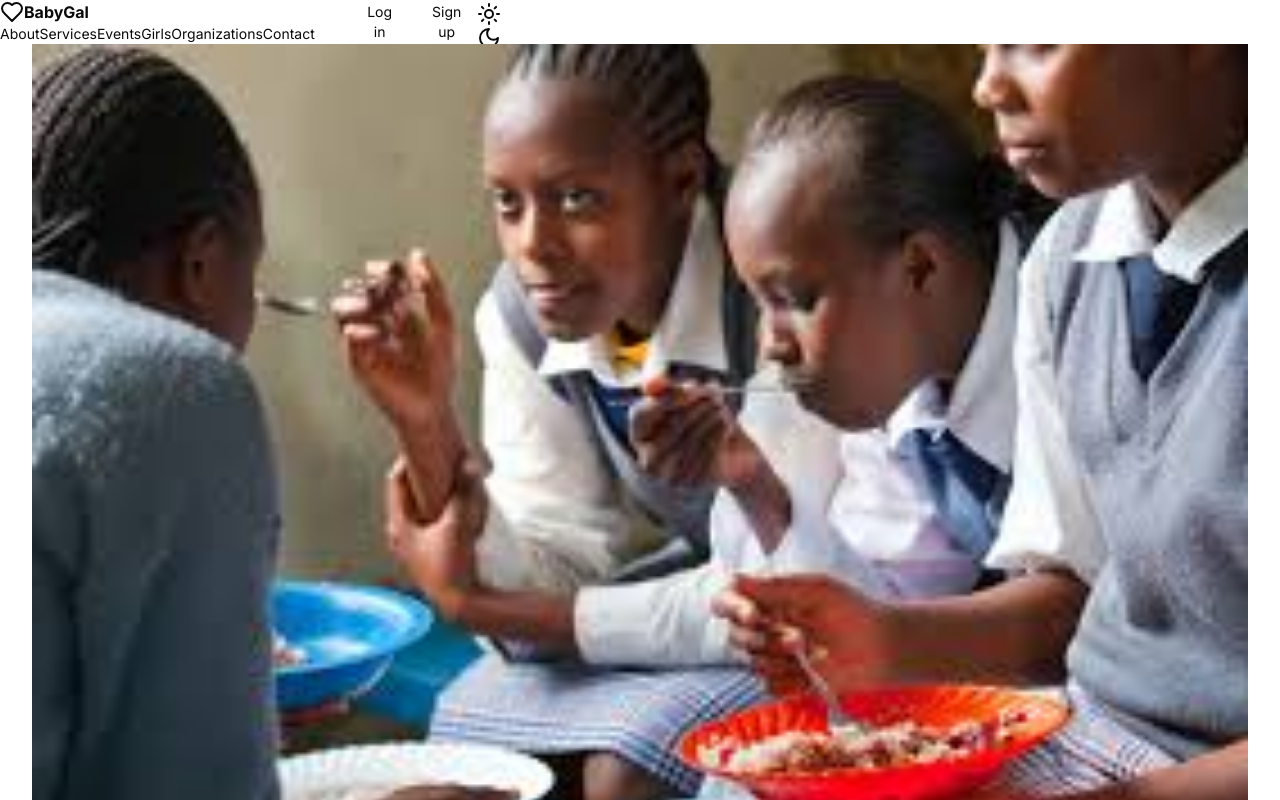
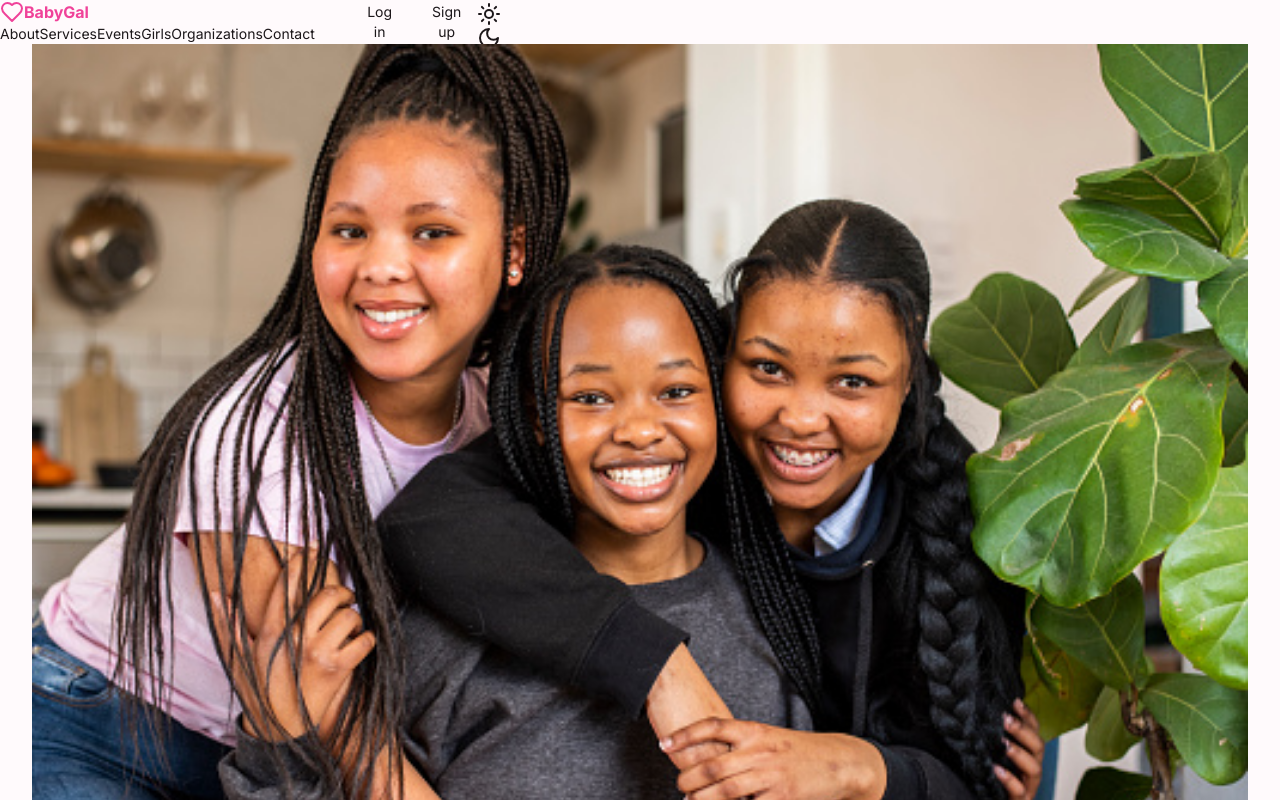
Before and after one commit to 1king-sly/bbg, a Next.js app: page / in a window 1280 px wide. Shown: the top 800 px of the page. Built offline with nearby package versions, Linux system fonts and the light colour scheme.

Commit message:
changed the theme

```diff
--- a/Components/Footer.tsx
+++ b/Components/Footer.tsx
@@ -5,45 +5,79 @@ import { Heart } from "lucide-react";
 
 const Footer = () => {
   return (
-    <footer className="bg-gray-100 py-8 dark:text-black">
+    <footer className="bg-gray-100 py-8 dark:text-black px-4">
       <div className="container">
         <div className="grid grid-cols-1 md:grid-cols-4 gap-8">
           <div>
             <Link href="/" className="flex items-center space-x-2 mb-4">
-              <Heart className="h-6 w-6" />
-              <span className="font-bold">BabyGal</span>
+              <Heart className="h-6 w-6 text-primary" />
+              <span className="font-bold text-primary">BabyGal</span>
             </Link>
             <p className="text-sm">Empowering girls, shaping futures.</p>
           </div>
           <div>
             <h3 className="font-semibold mb-4">Quick Links</h3>
             <ul className="space-y-2">
-              <li><Link href="/about">About Us</Link></li>
-              <li><Link href="/services">Our Services</Link></li>
-              <li><Link href="/events">Events</Link></li>
-              <li><Link href="/contact">Contact Us</Link></li>
+              <li>
+                <Link href="/about">About Us</Link>
+              </li>
+              <li>
+                <Link href="/services">Our Services</Link>
+              </li>
+              <li>
+                <Link href="/events">Events</Link>
+              </li>
+              <li>
+                <Link href="/contact">Contact Us</Link>
+              </li>
             </ul>
           </div>
           <div>
             <h3 className="font-semibold mb-4">Get Involved</h3>
             <ul className="space-y-2">
-              <li><Link href="/volunteer">Volunteer</Link></li>
-              <li><Link href="/donate">Donate</Link></li>
-              <li><Link href="/partner">Become a Partner</Link></li>
+              <li>
+                <Link href="/volunteer">Volunteer</Link>
+              </li>
+              <li>
+                <Link href="/donate">Donate</Link>
+              </li>
+              <li>
+                <Link href="/partner">Become a Partner</Link>
+              </li>
             </ul>
           </div>
           <div>
             <h3 className="font-semibold mb-4">Connect With Us</h3>
             <ul className="space-y-2">
-              <li><a href="#" target="_blank" rel="noopener noreferrer">Facebook</a></li>
-              <li><a href="#" target="_blank" rel="noopener noreferrer">Twitter</a></li>
-              <li><a href="#" target="_blank" rel="noopener noreferrer">Instagram</a></li>
-              <li><a href="#" target="_blank" rel="noopener noreferrer">LinkedIn</a></li>
+              <li>
+                <a href="#" target="_blank" rel="noopener noreferrer">
+                  Facebook
+                </a>
+              </li>
+              <li>
+                <a href="#" target="_blank" rel="noopener noreferrer">
+                  Twitter
+                </a>
+              </li>
+              <li>
+                <a href="#" target="_blank" rel="noopener noreferrer">
+                  Instagram
+                </a>
+              </li>
+              <li>
+                <a href="#" target="_blank" rel="noopener noreferrer">
+                  LinkedIn
+                </a>
+              </li>
             </ul>
           </div>
         </div>
         <div className="mt-8 pt-8 border-t border-gray-200 text-center text-sm">
-          <p>&copy; {new Date().getFullYear()} BabyGal. All rights reserved.</p>
+          <p>
+            &copy; {new Date().getFullYear()}{" "}
+            <span className="text-primary">BabyGal.</span>
+            All rights reserved.
+          </p>
         </div>
       </div>
     </footer>
--- a/Components/Header.tsx
+++ b/Components/Header.tsx
@@ -5,6 +5,7 @@ import { Button } from "@/Components/ui/button";
 import { ModeToggle } from "./mode-toggle";
 import { Heart } from "lucide-react";
 import { usePathname } from 'next/navigation';
+
 
 const Header = () => {
   const pathname = usePathname();
@@ -22,17 +23,19 @@ const Header = () => {
     dashboardLink = '/dashboard/admin';
   }
 
+
+
   return (
     <header className="sticky top-0 z-50 w-full border-b bg-background/95 backdrop-blur supports-[backdrop-filter]:bg-background/60">
       <div className="container flex h-14 items-center">
         <div className="mr-4 hidden md:flex">
           <Link href="/" className="mr-6 flex items-center space-x-2">
-            <Heart className="h-6 w-6" />
-            <span className="hidden font-bold sm:inline-block">
+            <Heart className="h-6 w-6 text-primary"  />
+            <span className="hidden font-bold sm:inline-block text-primary">
               BabyGal
             </span>
           </Link>
-          <nav className="flex items-center space-x-6 text-sm font-medium">
+          <nav className="flex items-center space-x-6 text-sm font-medium ">
             <Link href="/about">About</Link>
             <Link href="/services">Services</Link>
             <Link href="/events">Events</Link>
--- a/Components/Hero.tsx
+++ b/Components/Hero.tsx
@@ -4,19 +4,11 @@ import { useState, useEffect } from "react";
 import Image from "next/image";
 import { Button } from "@/Components/ui/button";
 
-
-
-
 const images = [
-  "/images/teen-girl.jpeg",
   "/images/Teenage-girls.jpg",
   "/images/influencers.jpg",
   "/images/graduate.webp",
-  "/images/successful-woman.jpeg",
-  "/images/sports.jpeg",
   "/images/graduates.jpg",
-  "/images/young-girl.jpg",
-
 ];
 
 const Hero = () => {
@@ -25,7 +17,7 @@ const Hero = () => {
   useEffect(() => {
     const interval = setInterval(() => {
       setCurrentImage((prev) => (prev + 1) % images.length);
-    }, 5000);
+    }, 4000); // Changed to 4000ms to reduce blank screen time
     return () => clearInterval(interval);
   }, []);
 
@@ -38,7 +30,7 @@ const Hero = () => {
           width={1000}
           height={1000}
           alt={`BabyGal hero image ${index + 1}`}
-          className={`transition-opacity duration-1000 object-cover w-full h-full fill  ${
+          className={`absolute top-0 left-0 w-full h-full object-cover transition-opacity duration-1000 ease-in-out ${
             index === currentImage ? "opacity-100" : "opacity-0"
           }`}
         />
--- a/app/globals.css
+++ b/app/globals.css
@@ -18,57 +18,58 @@
 
 @layer base {
   :root {
-    --background: 0 0% 100%;
-    --foreground: 0 0% 3.9%;
-    --card: 0 0% 100%;
-    --card-foreground: 0 0% 3.9%;
-    --popover: 0 0% 100%;
-    --popover-foreground: 0 0% 3.9%;
-    --primary: 0 0% 9%;
-    --primary-foreground: 0 0% 98%;
-    --secondary: 0 0% 96.1%;
-    --secondary-foreground: 0 0% 9%;
-    --muted: 0 0% 96.1%;
-    --muted-foreground: 0 0% 45.1%;
-    --accent: 0 0% 96.1%;
-    --accent-foreground: 0 0% 9%;
-    --destructive: 0 84.2% 60.2%;
-    --destructive-foreground: 0 0% 98%;
-    --border: 0 0% 89.8%;
-    --input: 0 0% 89.8%;
-    --ring: 0 0% 3.9%;
-    --chart-1: 12 76% 61%;
-    --chart-2: 173 58% 39%;
-    --chart-3: 197 37% 24%;
-    --chart-4: 43 74% 66%;
-    --chart-5: 27 87% 67%;
+    --background: 330 100% 99%;
+    --foreground: 330 10% 10%;
+    --card: 330 100% 100%;
+    --card-foreground: 330 10% 10%;
+    --popover: 330 100% 100%;
+    --popover-foreground: 330 10% 10%;
+    --primary: 330 85% 60%;
+    --primary-foreground: 330 10% 98%;
+    --secondary: 335 80% 96%;
+    --secondary-foreground: 330 10% 10%;
+    --muted: 335 80% 96%;
+    --muted-foreground: 330 10% 45%;
+    --accent: 325 90% 96%;
+    --accent-foreground: 330 10% 10%;
+    --destructive: 0 84% 60%;
+    --destructive-foreground: 330 10% 98%;
+    --border: 330 85% 90%;
+    --input: 330 85% 90%;
+    --ring: 330 85% 60%;
+    --chart-1: 330 85% 60%;
+    --chart-2: 350 85% 65%;
+    --chart-3: 315 85% 65%;
+    --chart-4: 280 85% 65%;
+    --chart-5: 300 85% 65%;
     --radius: 0.5rem;
   }
+
   .dark {
-    --background: 0 0% 3.9%;
-    --foreground: 0 0% 98%;
-    --card: 0 0% 3.9%;
-    --card-foreground: 0 0% 98%;
-    --popover: 0 0% 3.9%;
-    --popover-foreground: 0 0% 98%;
-    --primary: 0 0% 98%;
-    --primary-foreground: 0 0% 9%;
-    --secondary: 0 0% 14.9%;
-    --secondary-foreground: 0 0% 98%;
-    --muted: 0 0% 14.9%;
-    --muted-foreground: 0 0% 63.9%;
-    --accent: 0 0% 14.9%;
-    --accent-foreground: 0 0% 98%;
-    --destructive: 0 62.8% 30.6%;
-    --destructive-foreground: 0 0% 98%;
-    --border: 0 0% 14.9%;
-    --input: 0 0% 14.9%;
-    --ring: 0 0% 83.1%;
-    --chart-1: 220 70% 50%;
-    --chart-2: 160 60% 45%;
-    --chart-3: 30 80% 55%;
-    --chart-4: 280 65% 60%;
-    --chart-5: 340 75% 55%;
+    --background: 330 50% 5%;
+    --foreground: 330 10% 98%;
+    --card: 330 50% 5%;
+    --card-foreground: 330 10% 98%;
+    --popover: 330 50% 5%;
+    --popover-foreground: 330 10% 98%;
+    --primary: 330 85% 60%;
+    --primary-foreground: 330 10% 98%;
+    --secondary: 335 50% 15%;
+    --secondary-foreground: 330 10% 98%;
+    --muted: 335 50% 15%;
+    --muted-foreground: 330 10% 63%;
+    --accent: 325 50% 15%;
+    --accent-foreground: 330 10% 98%;
+    --destructive: 0 62% 30%;
+    --destructive-foreground: 330 10% 98%;
+    --border: 330 50% 15%;
+    --input: 330 50% 15%;
+    --ring: 330 85% 60%;
+    --chart-1: 330 85% 60%;
+    --chart-2: 350 85% 65%;
+    --chart-3: 315 85% 65%;
+    --chart-4: 280 85% 65%;
+    --chart-5: 300 85% 65%;
   }
 }
 
```
